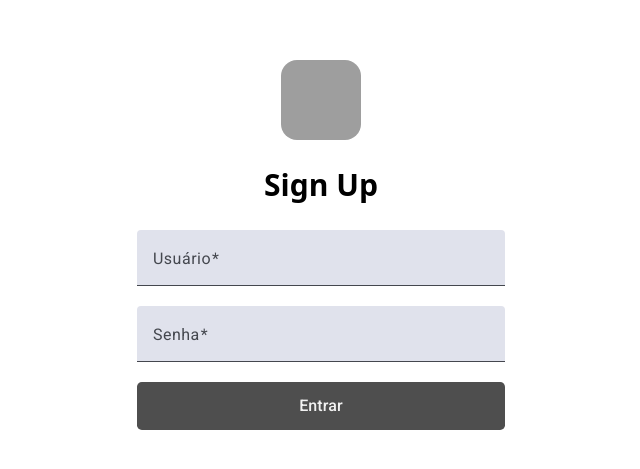
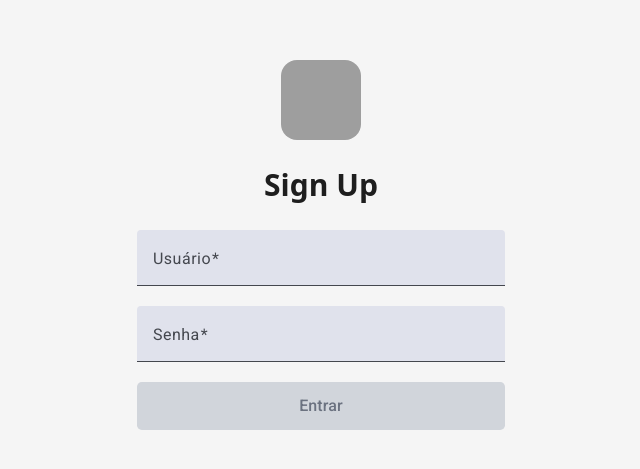
Before and after one commit to pedrogles/medical-appointments, an Angular app: page /login in a window 1280 px wide. Shown: the part 155-624 px from the top of the page, without its empty margins (319-959 px from the left). Built offline with nearby package versions, Linux system fonts and the light colour scheme; grey boxes are pictures that could not be loaded.

Commit message:
refactor(styles): migrar variáveis SCSS ($) para CSS custom properties (--), adicionar novas variáveis e aplicar no login e no body da aplicação

```diff
--- a/src/app/auth/login/login.component.scss
+++ b/src/app/auth/login/login.component.scss
@@ -1,5 +1,3 @@
-@use '../../../styles/variables' as v;
-
 :host {
     display: flex;
     justify-content: center;
@@ -19,22 +17,26 @@
             border-radius: 1rem;
         }
         .title {
-            font-size: v.$text-3xl;
+            font-size: var(--text-3xl);
             text-align: center;
+            color: var(--text-primary);
         }
         .form-field {
             width: 100%;
         }
         .btn-submit {
-            background-color: #000000;
+            background-color: var(--primary);
             border-radius: .3rem;
             width: 100%;
-            font-size: v.$text-base;
+            font-size: var(--text-base);
             height: 3rem;
         }
         .btn-submit:disabled {
-            background-color: #4e4e4e;
-            color: #f1f1f1;
+            background-color: var(--btn-disabled-bg);
+            color: var(--btn-disabled-text);
+        }
+        .btn-submit:hover {
+            background-color: var( --primary-hover);
         }
     }
 }
--- a/src/styles/_variables.scss
+++ b/src/styles/_variables.scss
@@ -1,7 +1,37 @@
-$text-xs: 0.75rem;   /* 12px */
-$text-sm: 0.875rem;  /* 14px */
-$text-base: 1rem;    /* 16px (padrão) */
-$text-lg: 1.125rem;  /* 18px */
-$text-xl: 1.25rem;   /* 20px */
-$text-2xl: 1.5rem;   /* 24px */
-$text-3xl: 1.875rem; /* 30px */
+:root {
+    // Font-sizes
+    --text-xs: 0.75rem;   /* 12px */
+    --text-sm: 0.875rem;  /* 14px */
+    --text-base: 1rem;    /* 16px (padrão) */
+    --text-lg: 1.125rem;  /* 18px */
+    --text-xl: 1.25rem;   /* 20px */
+    --text-2xl: 1.5rem;   /* 24px */
+    --text-3xl: 1.875rem; /* 30px */
+
+    // Backgrounds
+    --bg-default: #f5f5f5;
+    --bg-surface: #ffffff;
+
+    // Textos
+    --text-primary: #1e1e1e;
+    --text-secondary: #5f5f5f;
+    --text-muted: #9e9e9e;
+
+    // Azul neutro (tema principal)
+    --primary: #1e40af;         // Azul 800 - tom base
+    --primary-hover: #2d4a9a;   // Azul personalizado - hover mais escuro
+    --primary-light: #3b82f6;   // Azul 500 - usado como destaque ou light
+    --primary-dark: #172554;    // Azul extra escuro
+
+    // Bordas e Divisores
+    --border-color: #e0e0e0;
+
+    --btn-disabled-bg: #d1d5db;        // cinza 300
+    --btn-disabled-text: #6b7280;      // cinza 500
+    --btn-disabled-border: #9ca3af;    // cinza 400
+
+    --success: #4caf50; // Mensagens de sucesso
+    --warning: #ff9800; // Avisos
+    --error: #f44336; // Erros, validações
+    --info: #2196f3; // Informações secundárias
+}
--- a/src/styles/mixins/_reset.scss
+++ b/src/styles/mixins/_reset.scss
@@ -26,6 +26,8 @@
       font-family: system-ui, -apple-system, sans-serif;
       -webkit-font-smoothing: antialiased;
       text-rendering: optimizeSpeed;
+      background-color: var(--bg-default);
+      color: var(--text-primary);
     }
 
     // Elementos de mídia responsivos
--- a/src/styles/styles.scss
+++ b/src/styles/styles.scss
@@ -1,3 +1,4 @@
 @use './mixins/reset' as reset;
+@use './variables';
 
 @include reset.reset-css;
```
